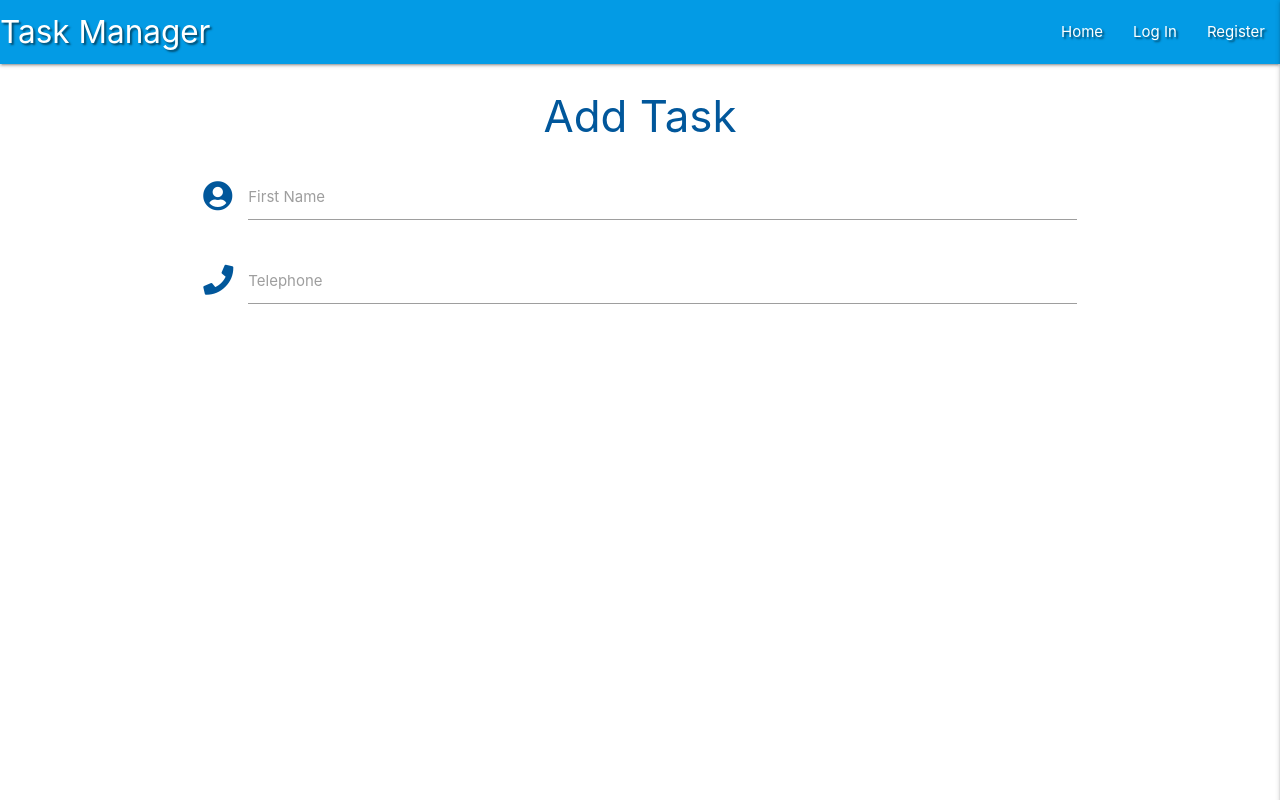
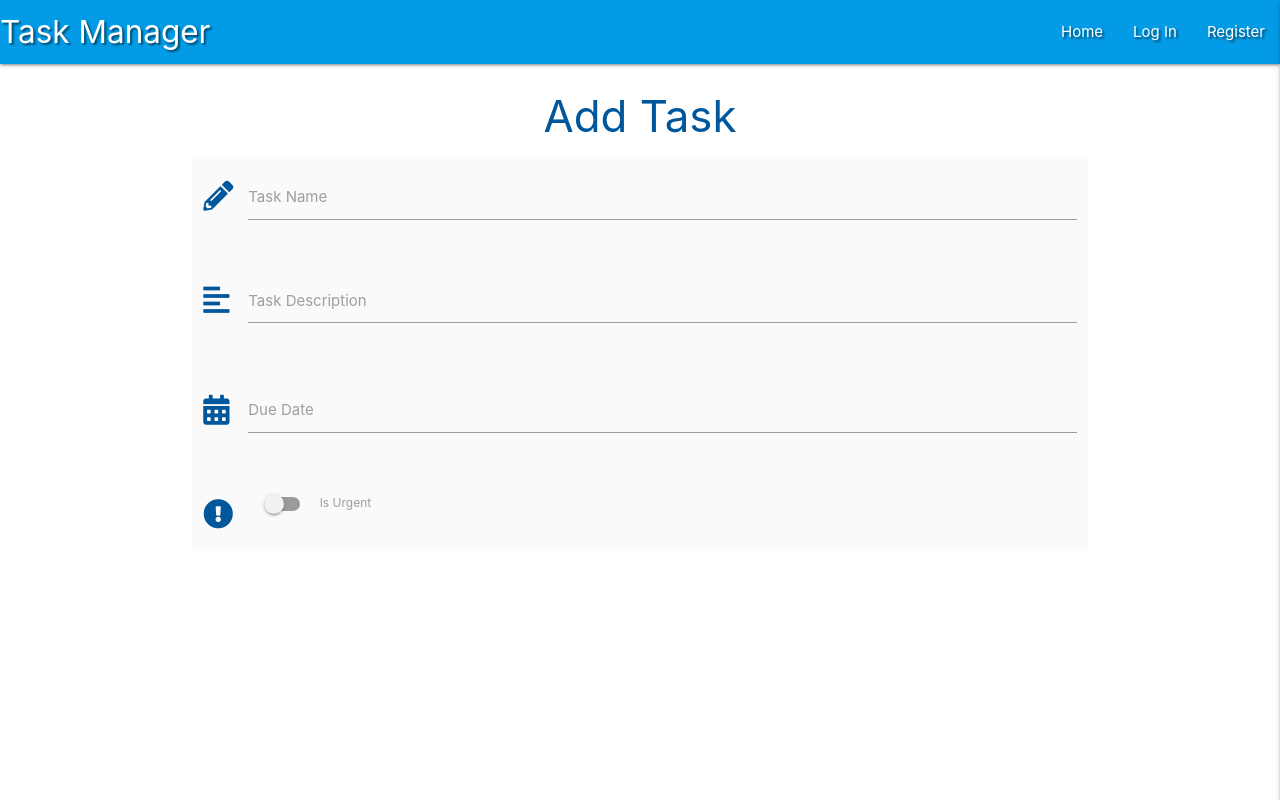
Before and after one commit to meltaylor78/mongoDB_flask_project, a Flask app: page /add_task in a window 1280 px wide. Run offline with Flask 2, Linux system fonts and the light colour scheme; some libraries are stand-ins or nearby versions.

Commit message:
addtask form input fields

```diff
--- a/static/js/script.js
+++ b/static/js/script.js
@@ -6,6 +6,14 @@ $(document).ready(function () {
     $(".sidenav").sidenav({edge: "right"});
     $('.collapsible').collapsible();
     $('.tooltipped').tooltip();
+    $('.datepicker').datepicker({
+        format: "dd, mmmm, yyyy",
+        yearRange: 3,
+        showClearBtn: true,
+        i18n: {
+            done: "select"
+        }
+    });
 });
 
 /*
--- a/templates/add_task.html
+++ b/templates/add_task.html
@@ -1,18 +1,45 @@
 {% extends "base.html" %}
 {% block content %}
+
     <h3 class="light-blue-text text-darken-4 center-align">Add Task</h3>
-    <div class="row">
+
+    <div class="row grey lighten-5">
         <form class="col s12" method="POST" action="">
             <div class="row">
                 <div class="input-field col s12">
-                    <i class="fas fa-user-circle light-blue-text text-darken-4 prefix"></i>
-                    <input id="icon_prefix" type="text" class="validate">
-                    <label for="icon_prefix">First Name</label>
+                    <i class="fas fa-pencil-alt light-blue-text text-darken-4 prefix"></i>
+                    <input id="task_name" name="task_name" minlength="5" maxlength="50" type="text" class="validate"
+                        required>
+                    <label for="task_name">Task Name</label>
                 </div>
+            </div>
+            <div class="row">
                 <div class="input-field col s12">
-                    <i class="fas fa-phone light-blue-text text-darken-4 prefix"></i>
-                    <input id="icon_telephone" type="tel" class="validate">
-                    <label for="icon_telephone">Telephone</label>
+                    <i class="fas fa-align-left light-blue-text text-darken-4 prefix"></i>
+                    <textarea id="task_description" name="task_description" minlength="5" maxlength="200"
+                        class="materialize-textarea" required></textarea>
+                    <label for="task_description">Task Description</label>
+                </div>
+            </div>
+
+             <div class="row">
+                <div class="input-field col s12">
+                    <i class="fas fa-calendar-alt prefix light-blue-text text-darken-4"></i>
+                    <input id="due_date" name="due_date" type="text" class="datepicker validate" required>
+                    <label for="due_date">Due Date</label>
+                </div>
+            </div>
+
+            <div class="row">
+                <div class="input-field col 12">
+                    <div class="switch">
+                        <i class="fas fa-exclamation-circle light-blue-text text-darken-4 prefix"></i>
+                        <label for="is_urgent">
+                            <input type="checkbox" id="is_urgent" name="is_urgent">
+                            <span class="lever"></span>
+                            Is Urgent
+                        </label>
+                    </div>
                 </div>
             </div>
         </form>
```
